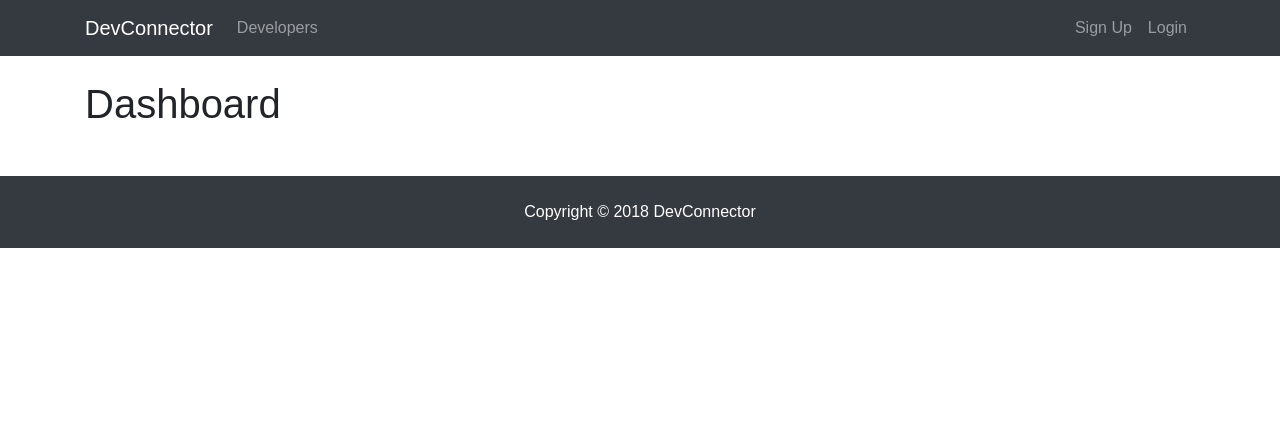
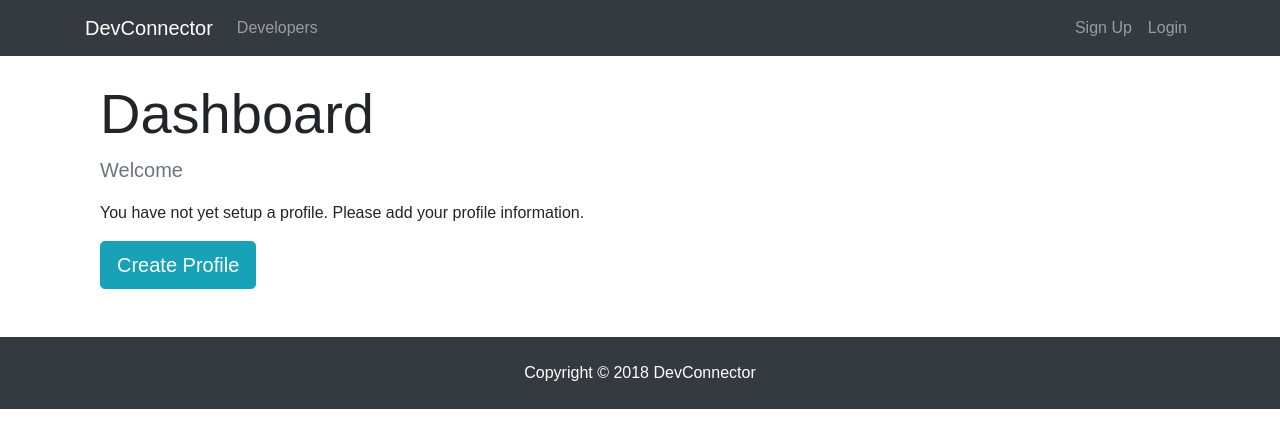
Before and after one commit to zack-jack/Devconnector, a React (Create React App) app in the folder client/: page /dashboard in a window 1280 px wide. Shown: the top 448 px of the page. Built offline with nearby package versions, Linux system fonts and the light colour scheme; no server answers.

Commit message:
Dashboard spinner for loading profile. Button for create profile added to dashboard.

```diff
--- /dev/null
+++ b/client/src/components/common/Spinner.js
@@ -0,0 +1,14 @@
+import React from "react";
+import spinner from "./spinner.gif";
+
+export default () => {
+  return (
+    <div>
+      <img
+        src={spinner}
+        style={{ width: "200px", margin: "auto", display: "block" }}
+        alt="Loading..."
+      />
+    </div>
+  );
+};
--- a/client/src/components/dashboard/Dashboard.js
+++ b/client/src/components/dashboard/Dashboard.js
@@ -1,7 +1,9 @@
 import React, { Component } from "react";
+import { Link } from "react-router-dom";
 import PropTypes from "prop-types";
 import { connect } from "react-redux";
 import { getCurrentProfile } from "../../actions/profileActions";
+import Spinner from "../common/Spinner";
 
 class Dashboard extends Component {
   componentDidMount() {
@@ -9,15 +11,61 @@
   }
 
   render() {
+    const { user } = this.props.auth;
+    const { profile, loading } = this.props.profile;
+
+    let dashboardContent;
+
+    if (profile === null || loading) {
+      dashboardContent = <Spinner />;
+    } else {
+      // Check if logged in user has an empty profile object
+      if (Object.keys(profile).length > 0) {
+        dashboardContent = <h4>TODO: DISPLAY PROFILE</h4>;
+      } else {
+        // User is logged in but has no profile yet
+        dashboardContent = (
+          <div>
+            <p className="lead text-muted">Welcome {user.name}</p>
+            <p>
+              You have not yet setup a profile. Please add your profile
+              information.
+            </p>
+            <Link to="/create-profile" className="btn btn-lg btn-info">
+              Create Profile
+            </Link>
+          </div>
+        );
+      }
+    }
+
     return (
-      <div>
-        <h1>Dashboard</h1>
+      <div className="dashboard">
+        <div className="container">
+          <div className="row">
+            <div className="col-md-12">
+              <h1 className="display-4">Dashboard</h1>
+              {dashboardContent}
+            </div>
+          </div>
+        </div>
       </div>
     );
   }
 }
 
+Dashboard.propTypes = {
+  getCurrentProfile: PropTypes.func.isRequired,
+  auth: PropTypes.object.isRequired,
+  profile: PropTypes.object.isRequired
+};
+
+const mapStateToProps = state => ({
+  profile: state.profile,
+  auth: state.auth
+});
+
 export default connect(
-  null,
+  mapStateToProps,
   { getCurrentProfile }
 )(Dashboard);
```
Also changed, not shown: client/src/actions/profileActions.js (+1 -6 lines), client/src/components/common/spinner.gif (added).
